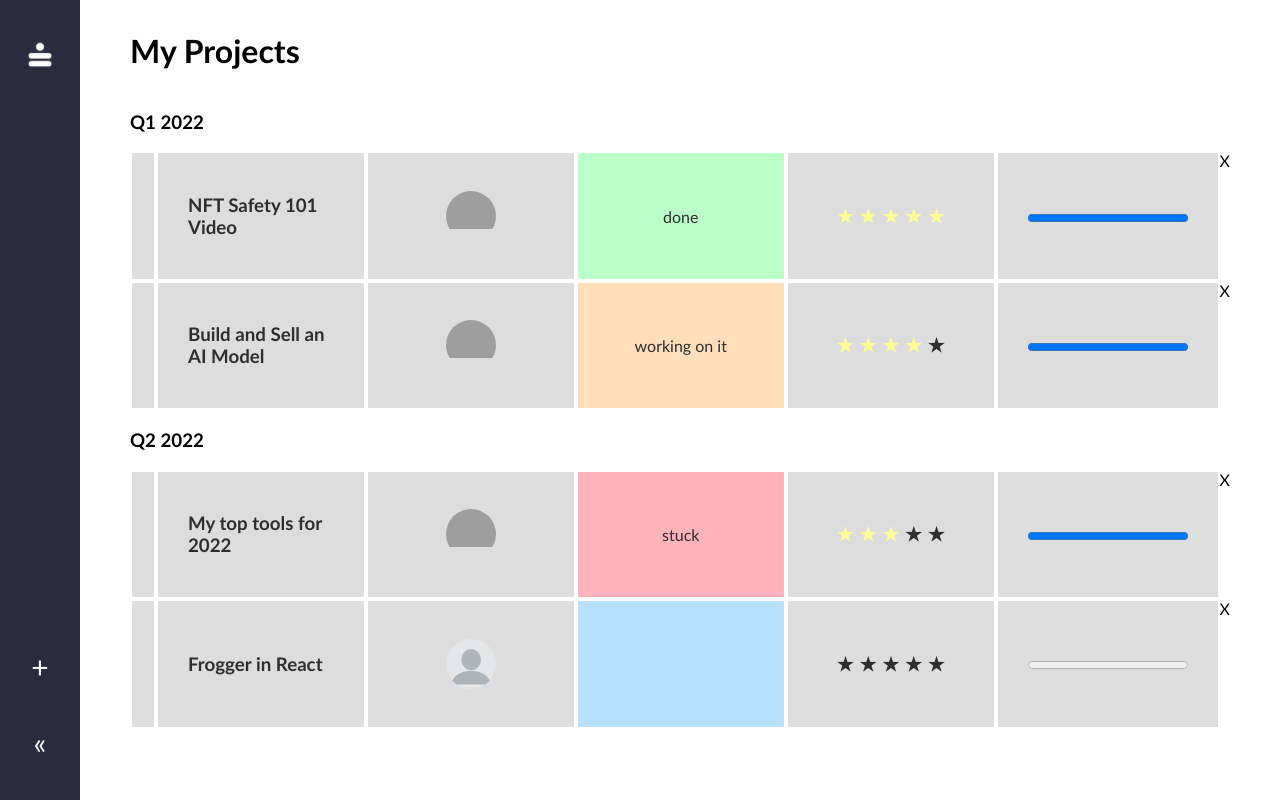
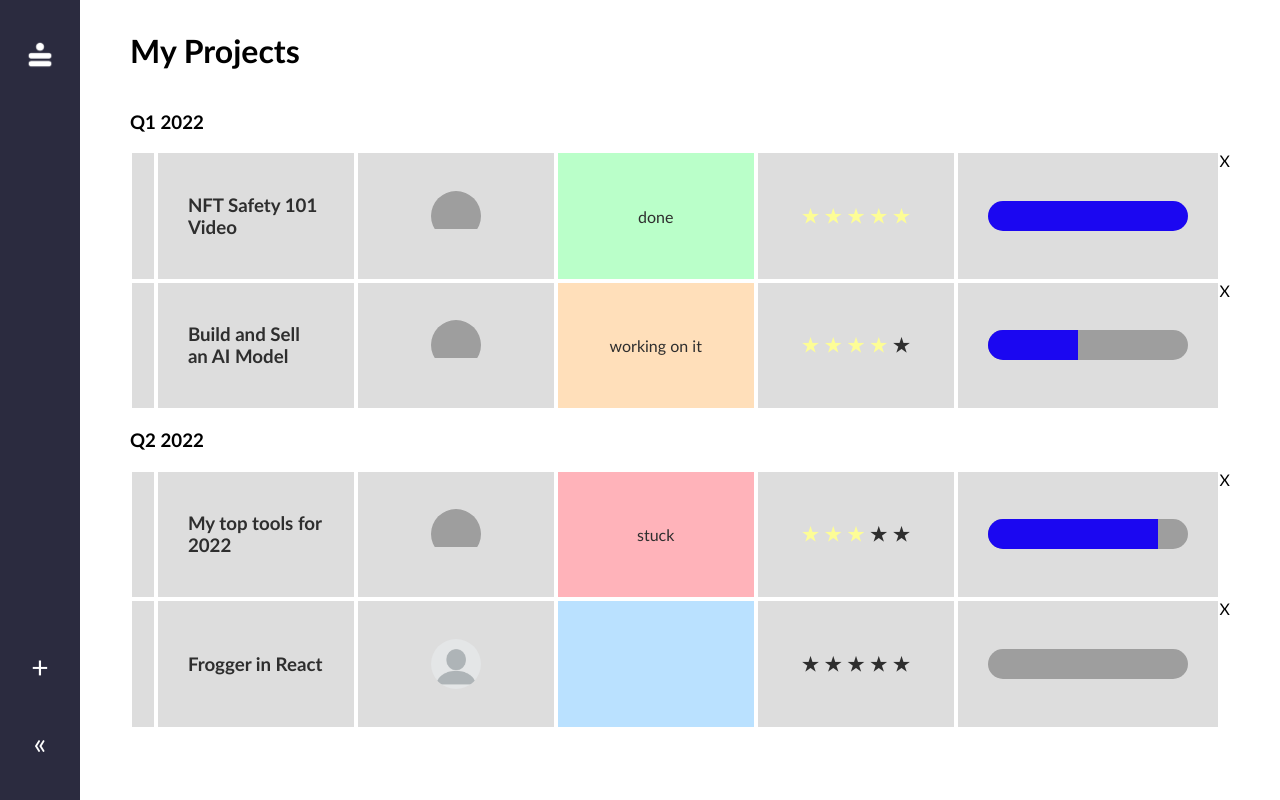
Before and after one commit to marksayers46/team-manager, a React (Create React App) app: page / in a window 1280 px wide. Built offline with nearby package versions, Linux system fonts and the light colour scheme; grey boxes are pictures that could not be loaded.

Commit message:
finished up progress-display

```diff
--- a/src/components/ProgressDisplay.js
+++ b/src/components/ProgressDisplay.js
@@ -1,10 +1,12 @@
 
 const ProgressDisplay = ({ progress }) => {
   return (
-    <div className='progress-container'>
+    <div className='progress-display'>
       <div className='progress-bar'>
-        <label htmlFor=""></label>
-        <progress value={progress}></progress>
+        <div
+          style={{width: progress + '%'}}
+          className="progress-indicator"
+        ></div>
       </div>
     </div>
   )
--- a/src/index.css
+++ b/src/index.css
@@ -115,3 +115,20 @@
 .ticket-card .priority-container .star-container h3 {
     padding: 3px;
 }
+
+.ticket-card .progress-display {
+    min-width: 200px;
+}
+
+.ticket-card .progress-bar {
+    width: 100%;
+    height: 30px;
+    background-color: rgb(158,158,158);
+    border-radius: 15px;
+    overflow: hidden;
+}
+
+.ticket-card .progress-bar .progress-indicator {
+    background-color: rgb(27, 7, 241);
+    height: 100%;
+}
--- a/src/pages/Dashboard.js
+++ b/src/pages/Dashboard.js
@@ -10,7 +10,7 @@
     avatar: 'https://avatars.githubusercontent.com/u/50345632?v=4',
     status: 'done',
     priority: 5,
-    progress: 40,
+    progress: 100,
     description:
       'Make a video showcasing how to work with NFTs safely, including how to know if one is not genuine.',
     timestamp: '2022-02-11T07:36:17+0000',
@@ -23,7 +23,7 @@
     avatar: 'https://avatars.githubusercontent.com/u/50345632?v=4',
     status: 'working on it',
     priority: 4,
-    progress: 2,
+    progress: 45,
     description:
       'Show how easy it is to work with machine Learning and show people how to make money by building and selling an AI API',
     timestamp: '2022-02-13T07:36:17+0000',
@@ -36,7 +36,7 @@
     avatar: 'https://avatars.githubusercontent.com/u/50345632?v=4',
     status: 'stuck',
     priority: 3,
-    progress: 6,
+    progress: 85,
     description:
       'Share my top tools for 2022 with everyone in a 15 minute video.',
     timestamp: '2022-02-16T07:36:17+0000',
```
